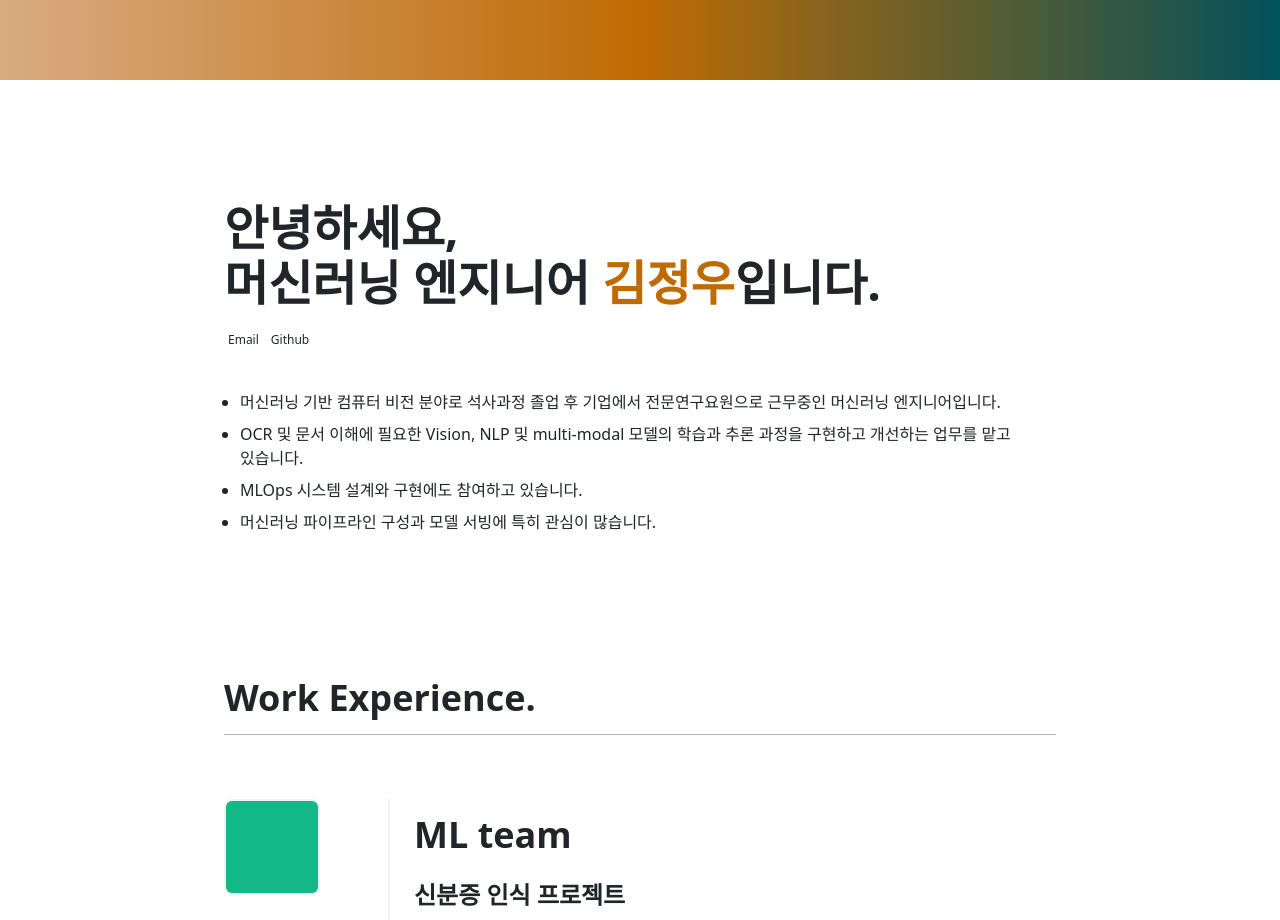
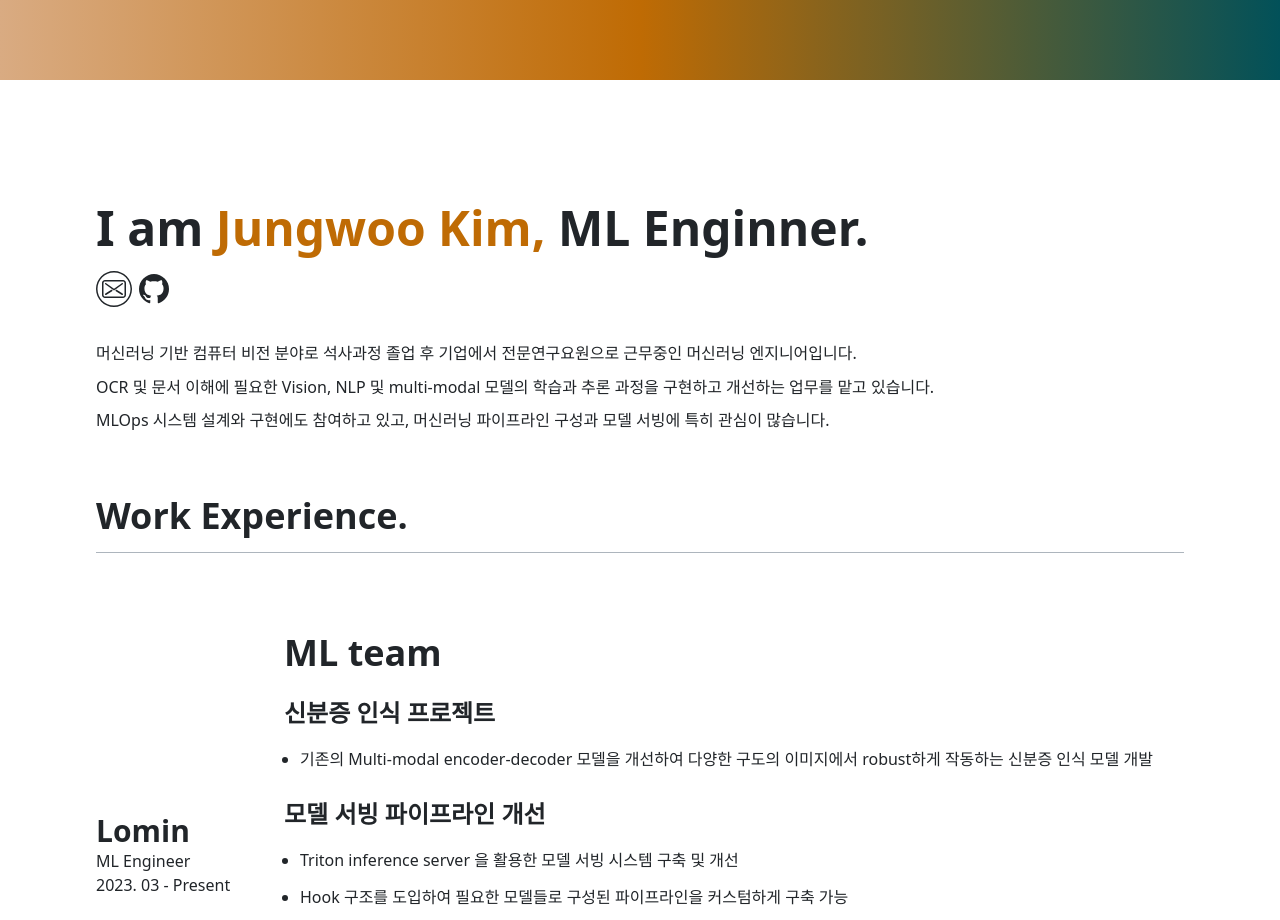
Before and after one commit to kimjw0623/portfolio, a Next.js app: page / in a window 1280 px wide. Shown: the top 920 px of the page. Built offline with nearby package versions, Linux system fonts and the light colour scheme.

Commit message:
revise layout

```diff
--- a/data.json
+++ b/data.json
@@ -4,7 +4,7 @@
   },
 
   "information": {
-    "name": "김정우",
+    "name": "Jungwoo Kim, ",
     "contact": [
       { "id": 0, "name": "Email", "href": "rlawjddn0623@gmail.com", "isEmail": true },
       { "id": 1, "name": "Github", "href": "https://github.com/kimjw0623" }
@@ -14,7 +14,7 @@
   "workExperience": [
     {
       "id": 0,
-      "name": "로민",
+      "name": "Lomin",
       "position": "ML Engineer",
       "period": ["2023. 03", "Present"]
     }
--- a/public/markdown/information/introduce.md
+++ b/public/markdown/information/introduce.md
@@ -1,4 +1,7 @@
-- 머신러닝 기반 컴퓨터 비전 분야로 석사과정 졸업 후 기업에서 전문연구요원으로 근무중인 머신러닝 엔지니어입니다.
-- OCR 및 문서 이해에 필요한 Vision, NLP 및 multi-modal 모델의 학습과 추론 과정을 구현하고 개선하는 업무를 맡고 있습니다.
-- MLOps 시스템 설계와 구현에도 참여하고 있습니다.
-- 머신러닝 파이프라인 구성과 모델 서빙에 특히 관심이 많습니다.
+머신러닝 기반 컴퓨터 비전 분야로 석사과정 졸업 후 기업에서 전문연구요원으로 근무중인 머신러닝 엔지니어입니다.
+
+
+OCR 및 문서 이해에 필요한 Vision, NLP 및 multi-modal 모델의 학습과 추론 과정을 구현하고 개선하는 업무를 맡고 있습니다.
+
+
+MLOps 시스템 설계와 구현에도 참여하고 있고, 머신러닝 파이프라인 구성과 모델 서빙에 특히 관심이 많습니다.
--- a/src/components/ContactItem.tsx
+++ b/src/components/ContactItem.tsx
@@ -1,4 +1,6 @@
 import { ReactNode } from "react";
+import GithubIcon from "@/assets/images/github_large.svg";
+import EmailIcon from "@/assets/images/email.svg";
 
 const ContactItem = ({
   children,
@@ -10,16 +12,29 @@ const ContactItem = ({
   href: string;
   isEmail?: boolean;
   className?: string;
-}) => {
-  return (
-    <a target="_blank" rel="noreferrer" href={isEmail ? `mailto:${href}` : href} className="w-fit">
-      <span
-        className={`px-1 text-xs dark:text-GRAY_HEAVY hover:text-BLACK dark:hover:text-BLACK ${className}`}
-      >
-        {children}
-      </span>
-    </a>
-  );
+  }) => {
+  if (isEmail) {
+    console.log("email")
+    return (
+      <a target="_blank" rel="noreferrer" href={isEmail ? `mailto:${href}` : href} className="w-fit">
+        <EmailIcon className="hover:text-PRIMARY_HEAVY dark:hover:text-GRAY_HEAVY md:fill-current fill-BLACK dark:fill-white" />
+      </a>
+    );
+  }
+  else {
+    return (
+      <a target="_blank" rel="noreferrer" href={isEmail ? `mailto:${href}` : href} className="w-fit">
+        <GithubIcon className="hover:text-PRIMARY_HEAVY dark:hover:text-GRAY_HEAVY md:fill-current fill-BLACK dark:fill-white" />
+      </a>
+      // <a target="_blank" rel="noreferrer" href={isEmail ? `mailto:${href}` : href} className="w-fit">
+      //   <span
+      //     className={`px-1 text-s dark:text-GRAY_HEAVY hover:text-BLACK dark:hover:text-BLACK ${className}`}
+      //   >
+      //     {children}
+      //   </span>
+      // </a>
+    );
+  }
 };
 
 export default ContactItem;
--- a/src/components/Information/index.tsx
+++ b/src/components/Information/index.tsx
@@ -1,5 +1,7 @@
 import ContactItem from "../ContactItem";
+import ReactMarkdown from "react-markdown";
 import Introduce from "./Introduce";
+import remarkGfm from "remark-gfm";
 
 import { DataProps } from "@/types";
 
@@ -9,12 +11,12 @@ const Information = ({ information }: Pick<DataProps, "information">) => {
       <div className="flex flex-col gap-2">
         <h1 className="leading-[1.15]">
           {/* 포지션에 맞게 문구를 수정해주세요. 혹은, 본인이 원하는 대로 문구를 바꿔주세요. */}
-          안녕하세요,
-          <br /> 머신러닝 엔지니어 {" "}
+
+          I am {" "}
           <span className="text-PRIMARY font-semibold">{information.name}</span>
-          입니다.
+          ML Enginner.
         </h1>
-        <div className="flex gap-1">
+        <div className="flex gap-1 h1">
           {information.contact.map((contact) => (
             <ContactItem
               key={contact.id}
@@ -26,7 +28,10 @@ const Information = ({ information }: Pick<DataProps, "information">) => {
           ))}
         </div>
       </div>
-      <Introduce markdown={information.markdown} />
+      <div className="markdown w-full">
+        <ReactMarkdown remarkPlugins={[remarkGfm]}>{information.markdown ?? ""}</ReactMarkdown>
+      </div>
+      {/* <Introduce markdown={information.markdown} /> */}
     </div>
   );
 };
--- a/src/components/Layout.tsx
+++ b/src/components/Layout.tsx
@@ -1,6 +1,6 @@
 const Layout = ({ children }: { children: React.ReactNode }) => {
   return (
-    <div className="max-w-4xl mx-auto p-8 flex flex-col gap-28 md:gap-32 md:my-20 my-4 mb-20">
+    <div className="max-w-6xl mx-auto p-8 flex flex-col gap-28 md:gap-12 md:my-20 my-4 mb-20">
       {children}
     </div>
   );
--- a/src/components/WorkExperience/WorkExperienceItem.tsx
+++ b/src/components/WorkExperience/WorkExperienceItem.tsx
@@ -7,8 +7,8 @@ import { WorkExperienceProps } from "@/types";
 const WorkExperienceItem = ({ name, position, period, markdown, imgSrc }: WorkExperienceProps) => {
   return (
     <div className="flex flex-col md:flex-row gap-6 md:gap-1">
-      <div className="flex md:flex-col items-center md:items-start mr-4 gap-6">
-        {imgSrc && (
+      <div className="flex justify-center md:flex-col items-center md:items-start mr-4 gap-6">
+        {/* {imgSrc && (
           <Image
             src={imgSrc}
             width="200"
@@ -16,7 +16,7 @@ const WorkExperienceItem = ({ name, position, period, markdown, imgSrc }: WorkEx
             alt={name}
             className="object-cover rounded-lg border-[2px] border-GRAY_LIGHT border-solid w-24 h-24"
           />
-        )}
+        )} */}
         <div className="w-36">
           <h3>{name}</h3>
           <div className="flex flex-col">
@@ -25,7 +25,8 @@ const WorkExperienceItem = ({ name, position, period, markdown, imgSrc }: WorkEx
           </div>
         </div>
       </div>
-      <div className="md:border-GRAY_LIGHT md:border-solid md:border-l-[2px] md:pl-6 markdown w-full">
+      {/* <div className="md:border-GRAY_LIGHT md:border-solid md:border-l-[2px] md:pl-6 markdown w-full"> */}
+      <div className="md:pl-6 markdown w-full">
         <ReactMarkdown remarkPlugins={[remarkGfm]}>{markdown ?? ""}</ReactMarkdown>
       </div>
     </div>
--- a/src/styles/globals.css
+++ b/src/styles/globals.css
@@ -3,6 +3,18 @@
 @tailwind utilities;
 
 @layer base {
+  .markdown {
+    line-height: 1.8; /* 줄 간격을 1.6배로 설정 */
+  }
+
+  .markdown hr {
+    margin: 1rem ;
+  }
+
+  .markdown p {
+    margin-bottom: 0.3rem; /* 각 단락의 아래에 1.5rem의 마진을 추가 */
+  }
+
   h1 {
     @apply font-semibold text-5xl py-2;
   }
@@ -36,13 +48,13 @@
     @apply pt-4 pb-2;
   }
 
-  strong {
+  /* strong {
     @apply font-semibold;
-  }
+  } */
 
-  em {
+  /* em {
     @apply text-GRAY_HEAVY;
-  }
+  } */
 
   code {
     @apply bg-GRAY_LIGHT dark:bg-GRAY_EXTRAHEAVY  py-[2px] px-1.5 rounded-md text-xs font-medium text-PRIMARY_HEAVY dark:text-PRIMARY;
```
Also changed, not shown: src/assets/images/email.svg (added), src/assets/images/github_large.svg (added).
